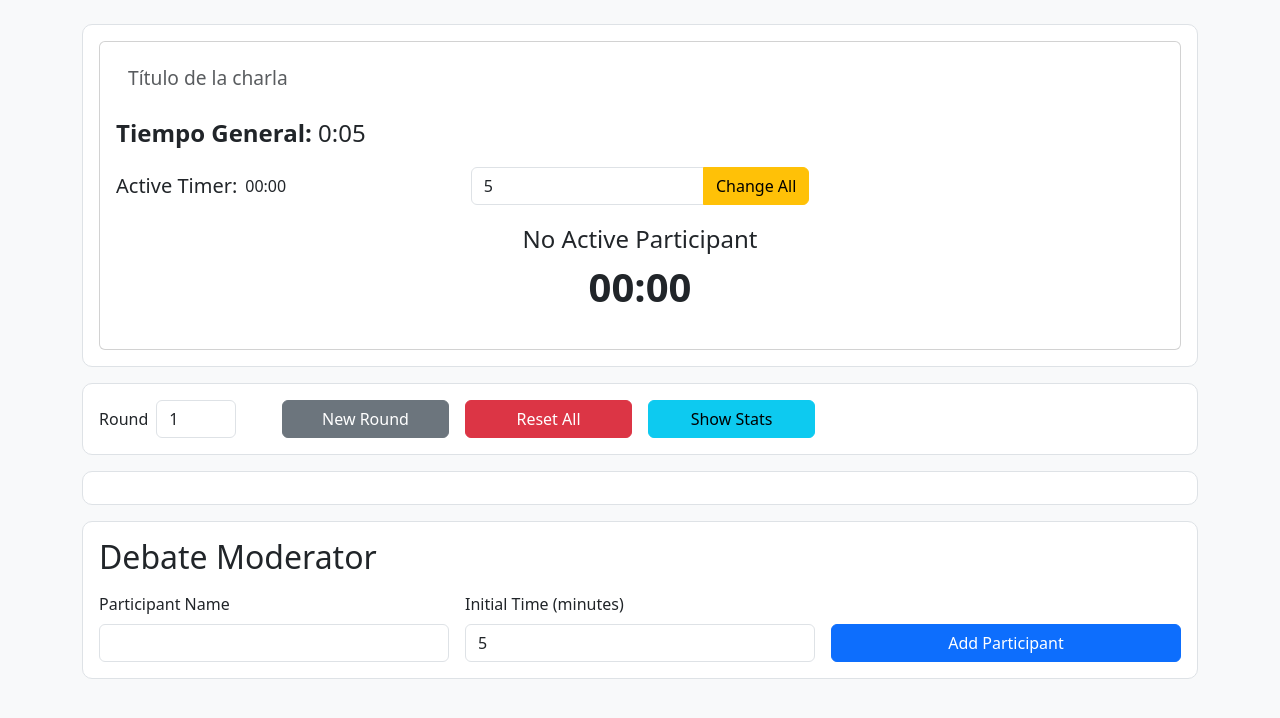
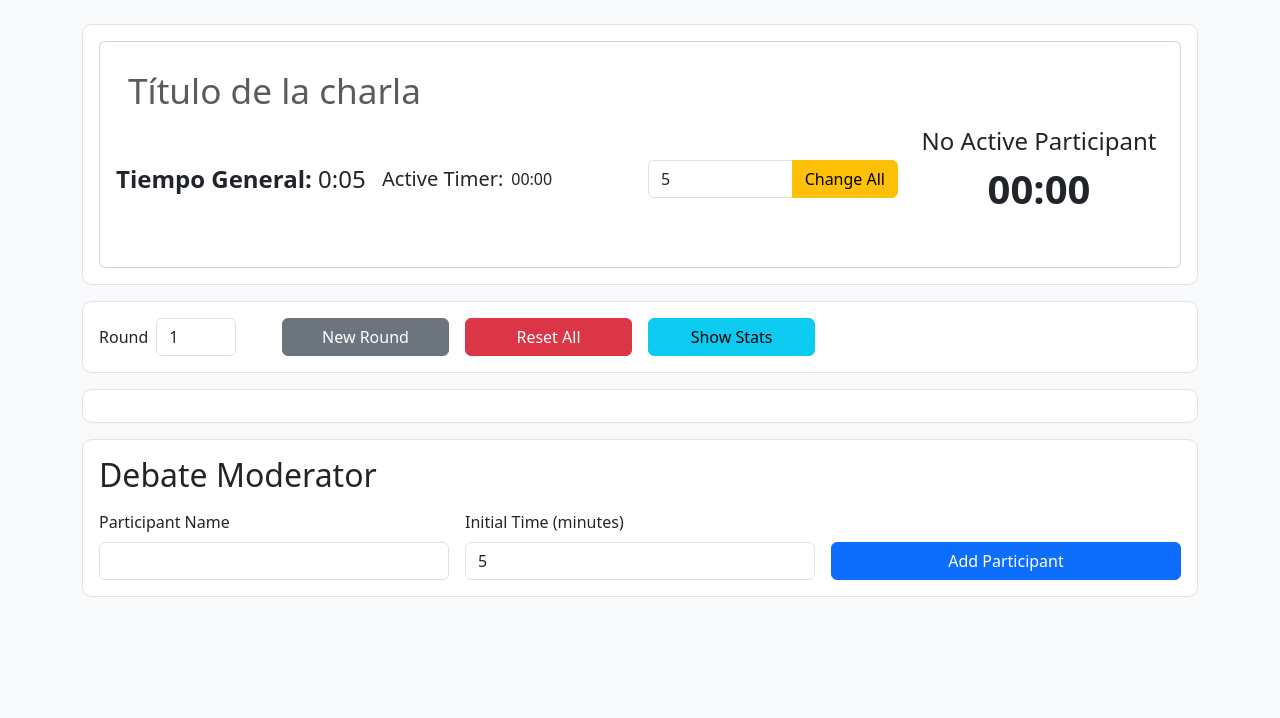
Before and after one commit to stevenvo780/debatesUtil, a React (Create React App) app: page / in a window 1280 px wide. Shown: the top 718 px of the page. Built offline with nearby package versions, Linux system fonts and the light colour scheme.

Commit message:
Agregar soporte para ejecutar scripts en paralelo y mejorar el diseño del componente GlobalSessionCard

```diff
--- a/package.json
+++ b/package.json
@@ -15,7 +15,8 @@
     "start": "react-scripts start",
     "build": "react-scripts build",
     "test": "react-scripts test",
-    "eject": "react-scripts eject"
+    "eject": "react-scripts eject",
+    "dev": "concurrently \"npm:start\""
   },
   "eslintConfig": {
     "extends": [
@@ -34,5 +35,8 @@
       "last 1 firefox version",
       "last 1 safari version"
     ]
+  },
+  "devDependencies": {
+    "concurrently": "^9.1.0"
   }
 }
--- a/src/components/GlobalSessionCard.js
+++ b/src/components/GlobalSessionCard.js
@@ -19,23 +19,24 @@ export default function GlobalSessionCard({
         <Card.Body>
           <Form.Control
             placeholder="Título de la charla"
-            style={{ background: "transparent", border: "none", fontSize: "1.2rem" }}
+            style={{ background: "transparent", border: "none", fontSize: "2.2rem" }}
             value={globalSessionTitle}
             onChange={(e) => onTitleChange(e.target.value)}
           />
+          <Row className="g-3 align-items-center mb-3">
+            <Col sm={6} md={3} className="d-flex">
               <p
                 style={{ cursor: "pointer", fontSize: "1.5rem", marginTop: "1rem" }}
                 onClick={toggleGlobalSession}
               >
                 <strong>Tiempo General:</strong> <span>{getGlobalSessionClock()}</span>
               </p>
-
-          <Row className="g-3 align-items-center mb-3">
-            <Col sm={6} md={4} className="d-flex">
+            </Col>
+            <Col sm={6} md={3} className="d-flex">
               <h5 className="mb-0 me-2">Active Timer:</h5>
               <div>{activeTimer}</div>
             </Col>
-            <Col sm={6} md={4}>
+            <Col sm={6} md={3}>
               <InputGroup>
                 <Form.Control
                   type="number"
@@ -49,8 +50,7 @@ export default function GlobalSessionCard({
                 </Button>
               </InputGroup>
             </Col>
-          </Row>
-
+            <Col sm={6} md={3}>
               <div style={{ textAlign: "center", marginBottom: "1rem" }}>
                 <div style={{ fontSize: "1.5rem" }}>
                   {activeParticipant ? activeParticipant.name : "No Active Participant"}
@@ -59,6 +59,8 @@ export default function GlobalSessionCard({
                   {activeTimeLeft}
                 </div>
               </div>
+            </Col>
+          </Row>
         </Card.Body>
       </Card>
     </div>
```
Also changed, not shown: 1 other file (tests, documents, lock files or other folders). Lines whose indentation alone changed are shown as unchanged.
